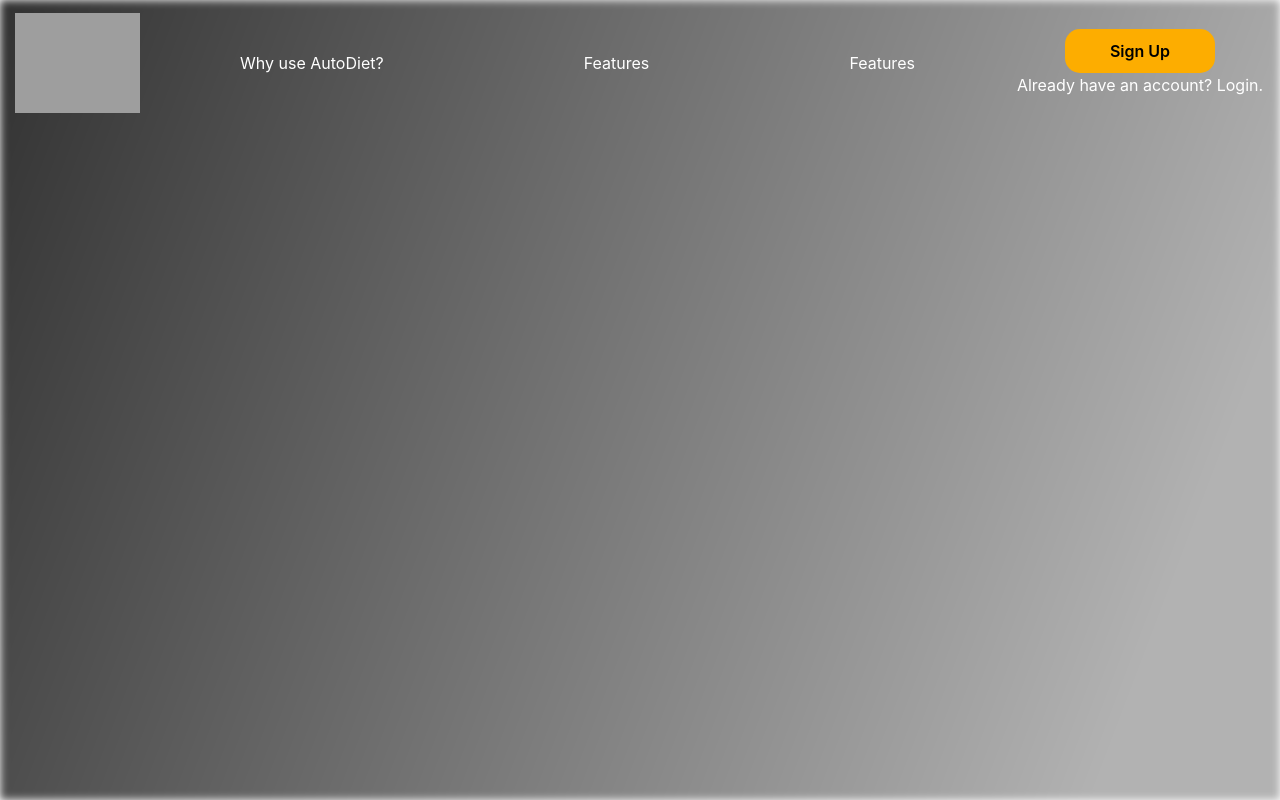
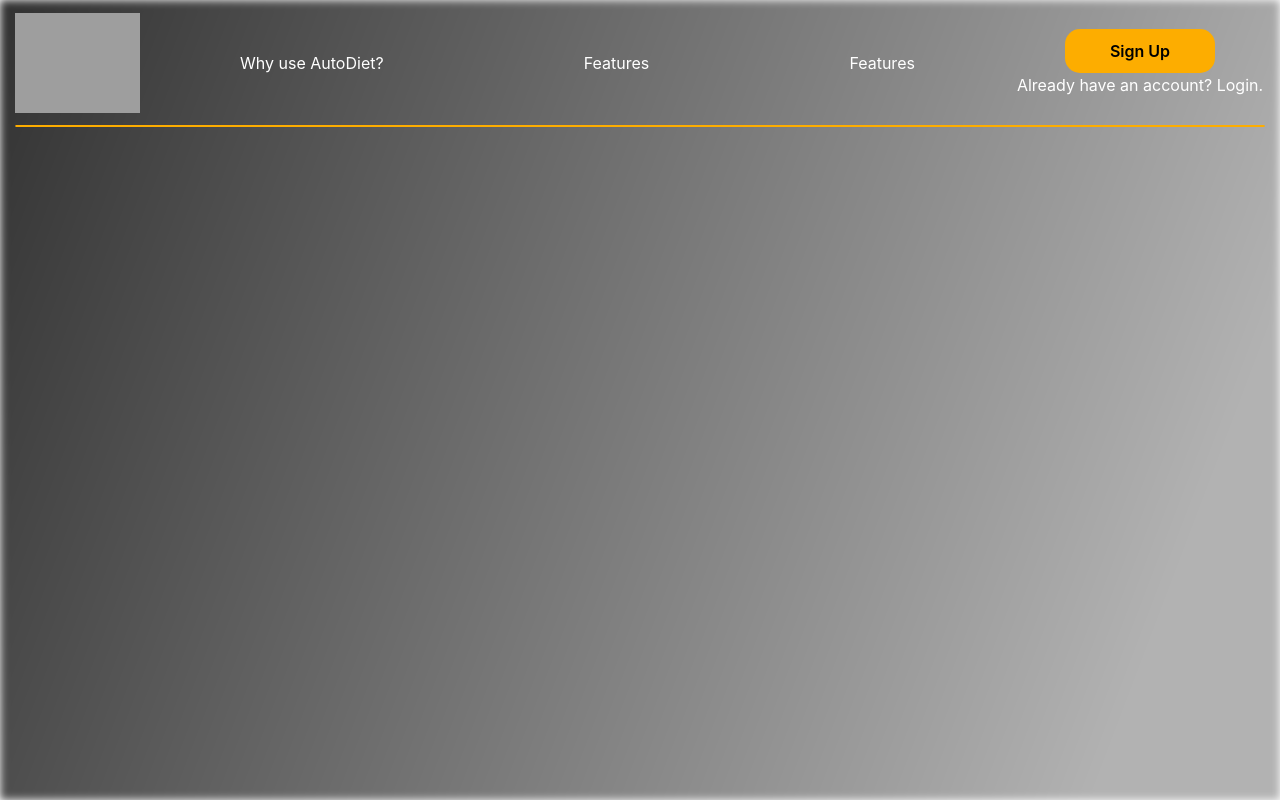
Before and after one commit to moenassar0/autodiet, a React (Create React App) app in the folder autodiet-frontend/: page / in a window 1280 px wide. Built offline with nearby package versions, Linux system fonts and the light colour scheme; grey boxes are pictures that could not be loaded.

Commit message:
frontend: hr line added

```diff
--- a/autodiet-frontend/src/App.tsx
+++ b/autodiet-frontend/src/App.tsx
@@ -19,6 +19,8 @@ function App() {
           <span>Already have an account? Login.</span>
         </div>
       </div>
+      <div className='navbar-line'><hr></hr></div>
+
     </>
   );
 }
```
